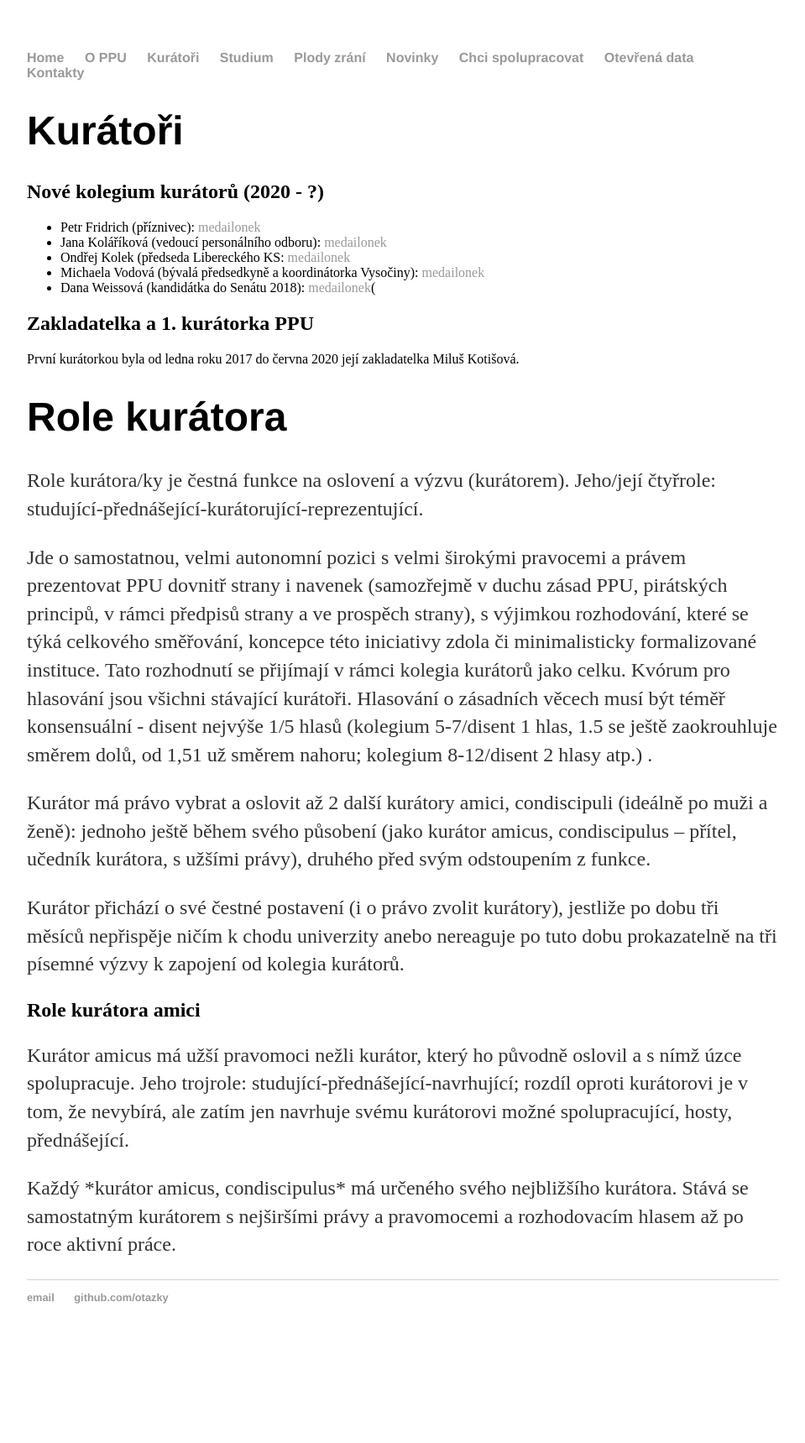
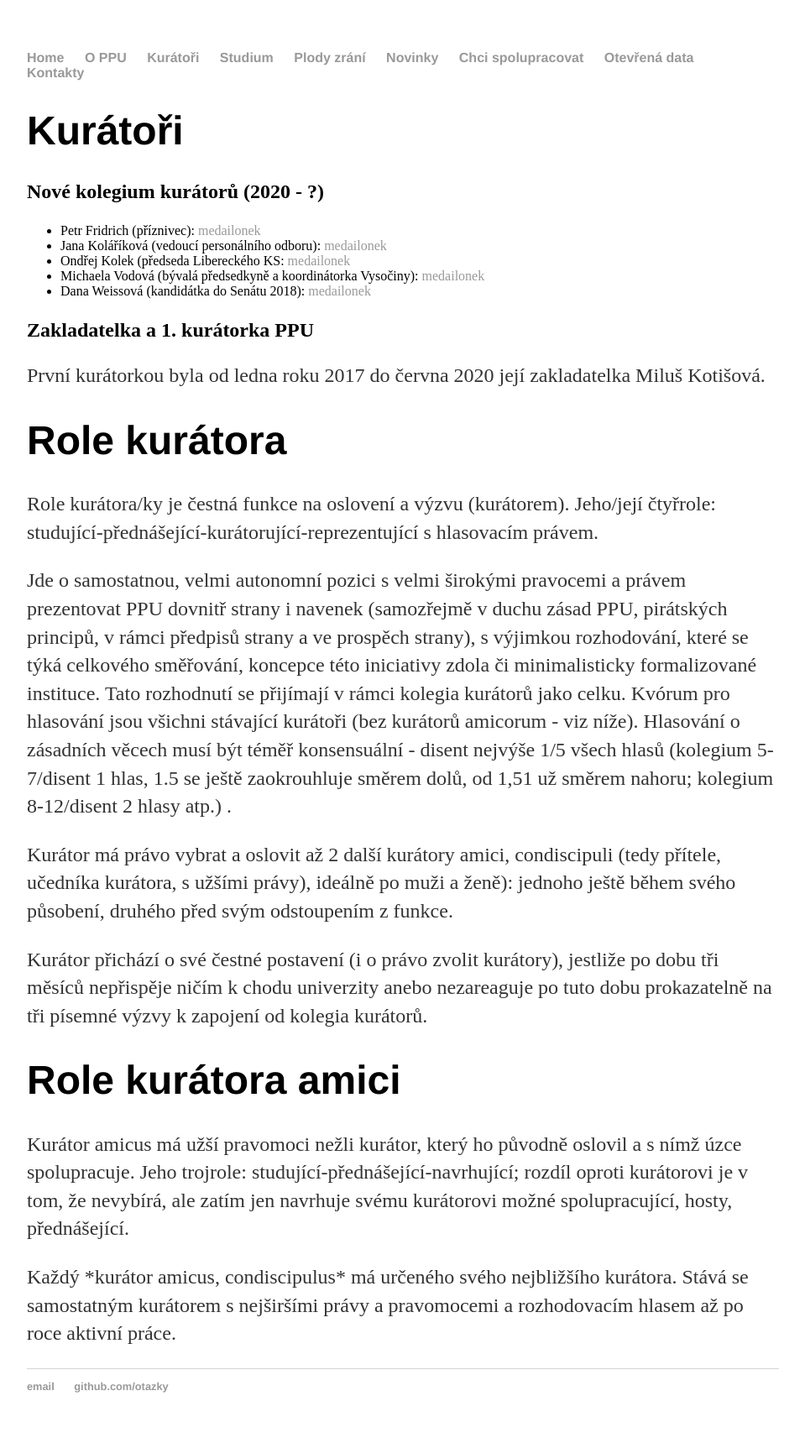
Before and after one commit to otazky/otazky.github.io, a Jekyll site: the page built from kuratori/index.html, in a window 1280 px wide. Shown: the whole page at 84% size, without its empty margins (160-1119 px from the left). Built offline with Jekyll 4.4.1, drawn with Linux system fonts in a browser that asks for light colours; before the commit the page ends 1613 px from its top, so only the background shows below that.

Commit message:
úprava odstavce

```diff
--- a/kuratori/index.html
+++ b/kuratori/index.html
@@ -8,28 +8,28 @@ title: Kurátoři
 <div>
 
   <h2> Nové kolegium kurátorů (2020 - ?)</h2>
-  <ul>
+ <p> <ul>
     <li>Petr Fridrich (příznivec): <a href="https://www.smichologie.cz/o-ns">medailonek</a></li>
     <li>Jana Koláříková (vedoucí personálního odboru): <a href="https://lide.pirati.cz/personProfile/192/">medailonek</a> </li>
     <li>Ondřej Kolek (předseda Libereckého KS: <a href="https://wiki.pirati.cz/lide/ondrej_kolek">medailonek</a></li>
     <li>Michaela Vodová (bývalá předsedkyně a koordinátorka Vysočiny): <a href="https://lide.pirati.cz/personProfile/61/">medailonek</a></li>
-    <li>Dana Weissová (kandidátka do Senátu 2018): <a href="https://lide.pirati.cz/personProfile/284/">medailonek</a>(</li>
-  </ul>
+    <li>Dana Weissová (kandidátka do Senátu 2018): <a href="https://lide.pirati.cz/personProfile/284/">medailonek</a></li>
+  </ul></p>
 
  <h2> Zakladatelka a 1. kurátorka PPU</h2>
-První kurátorkou byla od ledna roku 2017 do června 2020 její zakladatelka Miluš Kotišová.
+<p>První kurátorkou byla od ledna roku 2017 do června 2020 její zakladatelka Miluš Kotišová.</p>
 
   <h1> Role kurátora</h1>
 
-  <p>Role kurátora/ky je čestná funkce na oslovení a výzvu (kurátorem). Jeho/její čtyřrole: studující-přednášející-kurátorující-reprezentující.</p>
+  <p>Role kurátora/ky je čestná funkce na oslovení a výzvu (kurátorem). Jeho/její čtyřrole: studující-přednášející-kurátorující-reprezentující s hlasovacím právem.</p>
 
-<p>Jde o samostatnou, velmi autonomní pozici s velmi širokými pravocemi a právem prezentovat PPU dovnitř strany i navenek (samozřejmě v duchu zásad PPU, pirátských principů, v rámci předpisů strany a ve prospěch strany), s výjimkou rozhodování, které se týká celkového směřování, koncepce této iniciativy zdola či minimalisticky formalizované instituce. Tato rozhodnutí se přijímají v rámci kolegia kurátorů jako celku. Kvórum pro hlasování jsou všichni stávající kurátoři. Hlasování o zásadních věcech musí být téměř konsensuální - disent nejvýše 1/5 hlasů (kolegium 5-7/disent 1 hlas, 1.5 se ještě zaokrouhluje směrem dolů, od 1,51 už směrem nahoru; kolegium 8-12/disent 2 hlasy atp.) . </p>
+<p>Jde o samostatnou, velmi autonomní pozici s velmi širokými pravocemi a právem prezentovat PPU dovnitř strany i navenek (samozřejmě v duchu zásad PPU, pirátských principů, v rámci předpisů strany a ve prospěch strany), s výjimkou rozhodování, které se týká celkového směřování, koncepce této iniciativy zdola či minimalisticky formalizované instituce. Tato rozhodnutí se přijímají v rámci kolegia kurátorů jako celku. Kvórum pro hlasování jsou všichni stávající kurátoři (bez kurátorů amicorum - viz níže). Hlasování o zásadních věcech musí být téměř konsensuální - disent nejvýše 1/5 všech hlasů (kolegium 5-7/disent 1 hlas, 1.5 se ještě zaokrouhluje směrem dolů, od 1,51 už směrem nahoru; kolegium 8-12/disent 2 hlasy atp.) . </p>
 
-<p>Kurátor má právo vybrat a oslovit až 2 další kurátory amici, condiscipuli (ideálně po muži a ženě): jednoho ještě během svého působení (jako kurátor amicus, condiscipulus – přítel, učedník kurátora, s užšími právy), druhého před svým odstoupením z funkce.  </p>
+<p>Kurátor má právo vybrat a oslovit až 2 další kurátory amici, condiscipuli (tedy přítele, učedníka kurátora, s užšími právy), ideálně po muži a ženě): jednoho ještě během svého působení, druhého před svým odstoupením z funkce.  </p>
 
-<p>Kurátor přichází o své čestné postavení (i o právo zvolit kurátory), jestliže po dobu tři měsíců nepřispěje ničím k chodu univerzity anebo nereaguje po tuto dobu prokazatelně na tři písemné výzvy k zapojení od kolegia kurátorů. </p>
+<p>Kurátor přichází o své čestné postavení (i o právo zvolit kurátory), jestliže po dobu tři měsíců nepřispěje ničím k chodu univerzity anebo nezareaguje po tuto dobu prokazatelně na tři písemné výzvy k zapojení od kolegia kurátorů. </p>
 
-  <h2> Role kurátora amici</h2>
+  <h1> Role kurátora amici</h1>
     <p>Kurátor amicus má užší pravomoci nežli kurátor, který ho původně oslovil a s nímž úzce spolupracuje. Jeho trojrole: studující-přednášející-navrhující; rozdíl oproti kurátorovi je v tom, že nevybírá, ale zatím jen navrhuje svému kurátorovi možné spolupracující, hosty, přednášející.</p>
     <p>Každý *kurátor amicus, condiscipulus* má určeného svého nejbližšího kurátora. Stává se samostatným kurátorem s nejširšími právy a pravomocemi a rozhodovacím hlasem až po roce aktivní práce.</p>
 
```
